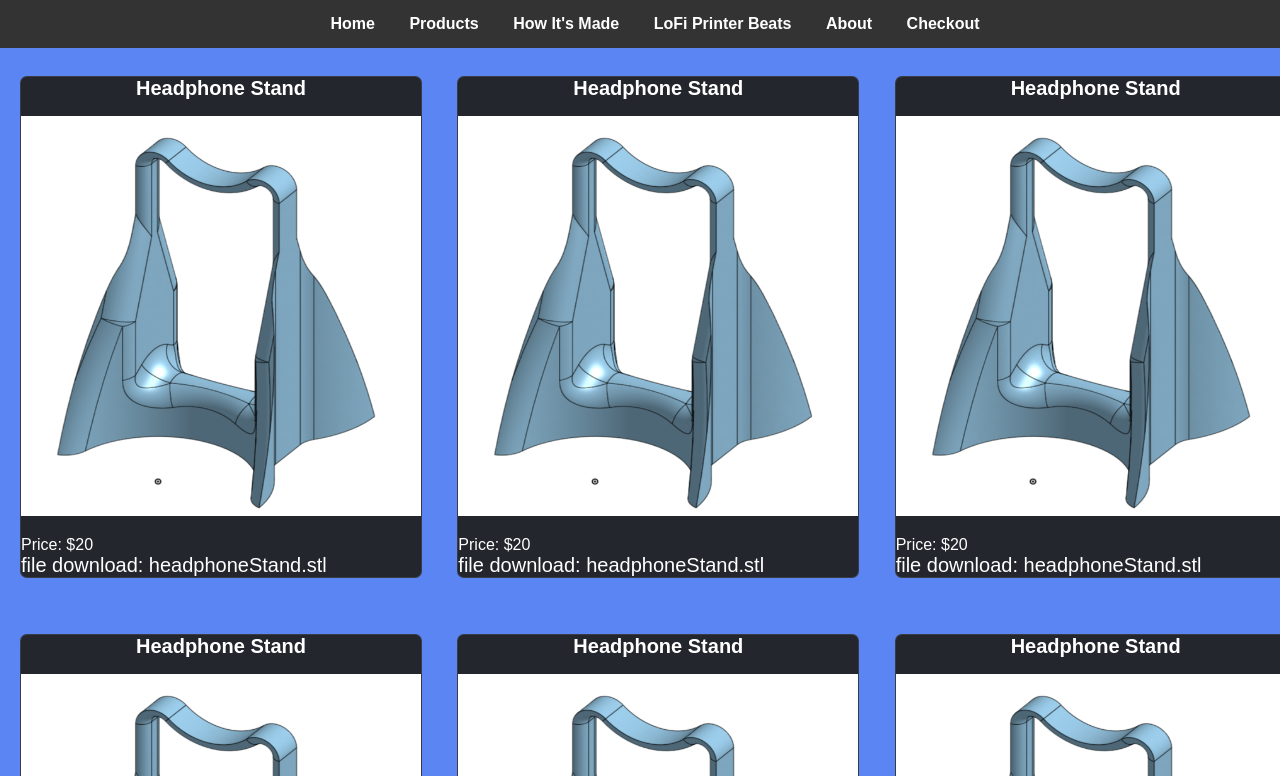
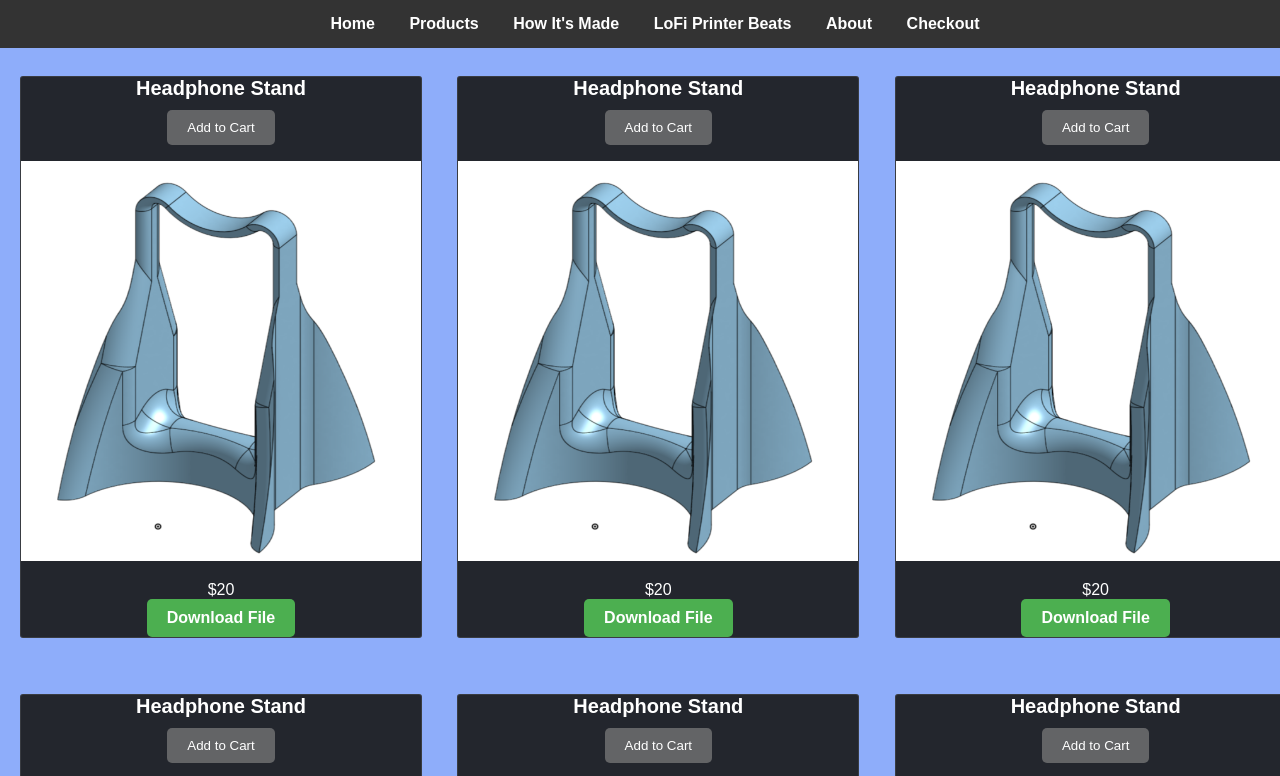
Before and after one commit to njh01/astro-site, an Astro site: page /products in a window 1280 px wide. Shown: the top 776 px of the page. Built offline with nearby package versions, Linux system fonts and the light colour scheme; Astro itself is replaced by a stand-in of ours.

Commit message:
rm vscode

```diff
--- a/src/components/ProductBoard.astro
+++ b/src/components/ProductBoard.astro
@@ -4,36 +4,39 @@ interface Props {
 	title: string;
 	product_image: string;
 	product_description: string;
-    link_href: string;
 
     price: string;
     stl_file: string;
 }
 
-const { product_image, title, product_description, link_href, price, stl_file } = Astro.props;
+const { product_image, title, product_description, price, stl_file } = Astro.props;
 ---
 <div class="outer-container">
     <div class="product-board">
-        <a>
+        <a1>
             <h2 style="text-align: center;">
                 {title}
             </h2>
+            <button onclick="addToCart()">
+                Add to Cart
+            </button>
             <p>
                 <Image src={product_image} alt={product_description} width = {400} height = {400}/>
             </p>
             <p1 style="text-align: center;">
-                Price: ${price}
+                ${price}
             </p1>
             <br>
-            <p2 onclick="navigateToLink('{link_href}')">
-                file download: {stl_file}
-            </p2>
-        </a>
+            <a href={`${stl_file}`} download class="download-button">
+                Download File
+            </a>
+        </a1>
     </div>
 </div>
 <script>
-    function navigateToLink(href) {
-        window.location.href = href;
+    function addToCart() {
+        console.log('Product added to cart!');
+        // You can add more functionality here, such as updating a cart object.
     }
 </script>
 <style>
@@ -65,10 +68,41 @@ const { product_image, title, product_description, link_href, price, stl_file }
     padding: 1px;
     background-color: #23262d;
     background-image: none;
-    border-radius: 7px;
+    border-radius: 3px;
     background-position: 100%;
     transition: background-position 0.6s cubic-bezier(0.22, 1, 0.36, 1);
     box-shadow: inset 0 0 0 1px rgba(255, 255, 255, 0.1);
     width: 400px;
+    text-align: center;
+    }
+    .download-button {
+        style: center;
+        display: inline-block;
+        padding: 10px 20px;
+        background-color: #4caf50;
+        color: white;
+        text-decoration: none;
+        border-radius: 5px;
+        font-weight: bold;
+        transition: background-color 0.3s;
+    }
+
+    .download-button:hover {
+        background-color: #5dd563;
+    }
+
+    button {
+        margin-top: 10px;
+        padding: 10px 20px;
+        background-color: #636466;
+        color: white;
+        border: none;
+        border-radius: 5px;
+        cursor: pointer;
+        transition: background-color 0.3s;
+    }
+
+    button:hover {
+        background-color: #0056b3;
     }
 </style>
--- a/src/layouts/Layout.astro
+++ b/src/layouts/Layout.astro
@@ -39,7 +39,7 @@ const { title } = Astro.props;
 	}
 	html {
 		font-family: system-ui, sans-serif;
-		background: #255eefc1; /* Sets background color */
+		background: #6b93f9c1; /* Sets background color */
 		background-size: 224px;
 	}
 	code {
--- a/src/layouts/header.astro
+++ b/src/layouts/header.astro
@@ -30,7 +30,7 @@
         }
 
         header a:hover {
-            color: #ffcc00;
+            color: #ADD8E6;
         }
         .astro-container {
             padding-top: 20px; /* Adjust this value as needed */
--- a/src/pages/index.astro
+++ b/src/pages/index.astro
@@ -56,7 +56,7 @@ import Card from '../components/Card.astro';
 			<Card
 				href="lofi"
 				title="LoFi Printer Beats"
-				body="Coming Soon! ❤️"
+				body="🎵"
 			/>
 		</ul>
 	</main>
--- a/src/pages/products.astro
+++ b/src/pages/products.astro
@@ -12,24 +12,21 @@ import headphone from "../images/headphone_stand.png";
                 product_image={headphone}
                 product_description="Desk stand for headphones or a headset."
                 price="20"
-                stl_file="headphoneStand.stl"
-                link_href="./scr/stls/headphoneStand.stl"
+                stl_file="../stls/headphoneStand.stl"
             />
             <ProductBoard
                 title="Headphone Stand"
                 product_image={headphone}
                 product_description="Desk stand for headphones or a headset."
                 price="20"
-                stl_file="headphoneStand.stl"
-                link_href="./scr/stls/headphoneStand.stl"
+                stl_file="../stls/headphoneStand.stl"
             />
             <ProductBoard
                 title="Headphone Stand"
                 product_image={headphone}
                 product_description="Desk stand for headphones or a headset."
                 price="20"
-                stl_file="headphoneStand.stl"
-                link_href="./scr/stls/headphoneStand.stl"
+                stl_file="../stls/headphoneStand.stl"
             />
 
         </ul>
@@ -39,24 +36,21 @@ import headphone from "../images/headphone_stand.png";
                 product_image={headphone}
                 product_description="Desk stand for headphones or a headset."
                 price="20"
-                stl_file="headphoneStand.stl"
-                link_href="./scr/stls/headphoneStand.stl"
+                stl_file="../stls/headphoneStand.stl"
             />
             <ProductBoard
                 title="Headphone Stand"
                 product_image={headphone}
                 product_description="Desk stand for headphones or a headset."
                 price="20"
-                stl_file="headphoneStand.stl"
-                link_href="./scr/stls/headphoneStand.stl"
+                stl_file="../stls/headphoneStand.stl"
             />
             <ProductBoard
                 title="Headphone Stand"
                 product_image={headphone}
                 product_description="Desk stand for headphones or a headset."
                 price="20"
-                stl_file="headphoneStand.stl"
-                link_href="./scr/stls/headphoneStand.stl"
+                stl_file="../stls/headphoneStand.stl"
             />
 
         </ul>
```
Also changed, not shown: 1 other file.
